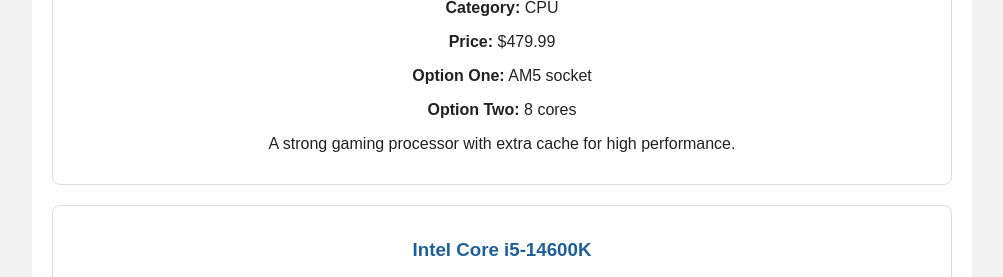
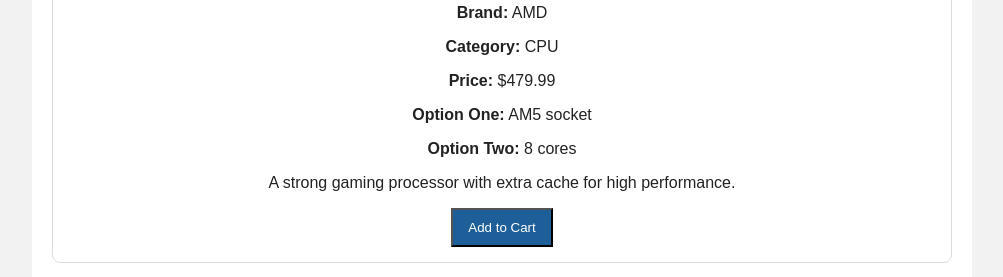
Before and after one commit to MohammadLab/COMP3340-Final-Project, a PHP site: page /products.php in a window 1280 px wide. Shown: the part 1196-1473 px from the top of the page, without its empty margins (138-1141 px from the left). Run offline with PHP 8.4, Linux system fonts and the light colour scheme; the visitor is signed in with stand-in values (Sample User, id 1); data comes from the database, SQL or seed files in the repository.

Commit message:
add to cart

```diff
--- a/products.php
+++ b/products.php
@@ -1,9 +1,41 @@
 <?php include "includes/header.php"; ?>
 <?php include "includes/database.php"; ?>
+
+<?php
+$message = "";
+
+if ($_SERVER["REQUEST_METHOD"] == "POST" && isset($_SESSION["user_id"])) {
+    $user_id = $_SESSION["user_id"];
+    $product_id = $_POST["product_id"];
+
+    $check_sql = "SELECT * FROM cart WHERE user_id = '$user_id' AND product_id = '$product_id'";
+    $check_result = mysqli_query($conn, $check_sql);
+
+    if (mysqli_num_rows($check_result) > 0) {
+        $update_sql = "UPDATE cart SET quantity = quantity + 1 WHERE user_id = '$user_id' AND product_id = '$product_id'";
+        mysqli_query($conn, $update_sql);
+        $message = "Cart updated.";
+    } else {
+        $insert_sql = "INSERT INTO cart (user_id, product_id, quantity) VALUES ('$user_id', '$product_id', 1)";
+        mysqli_query($conn, $insert_sql);
+        $message = "Product added to cart.";
+    }
+}
+?>
 
 <!-- products section -->
 <main>
     <h2>Our Products</h2>
+
+    <?php
+    if (!isset($_SESSION["user_id"])) {
+        echo "<p>Please log in to add items to your cart.</p>";
+    }
+
+    if ($message != "") {
+        echo "<p>$message</p>";
+    }
+    ?>
 
     <?php
     $sql = "SELECT * FROM products";
@@ -21,6 +53,13 @@
                 <p><strong>Option One:</strong> <?php echo $row['option_one']; ?></p>
                 <p><strong>Option Two:</strong> <?php echo $row['option_two']; ?></p>
                 <p><?php echo $row['description']; ?></p>
+
+                <?php if (isset($_SESSION["user_id"])) { ?>
+                    <form method="POST" action="products.php">
+                        <input type="hidden" name="product_id" value="<?php echo $row['product_id']; ?>">
+                        <input type="submit" value="Add to Cart" class="button">
+                    </form>
+                <?php } ?>
             </div>
     <?php
         }
```
